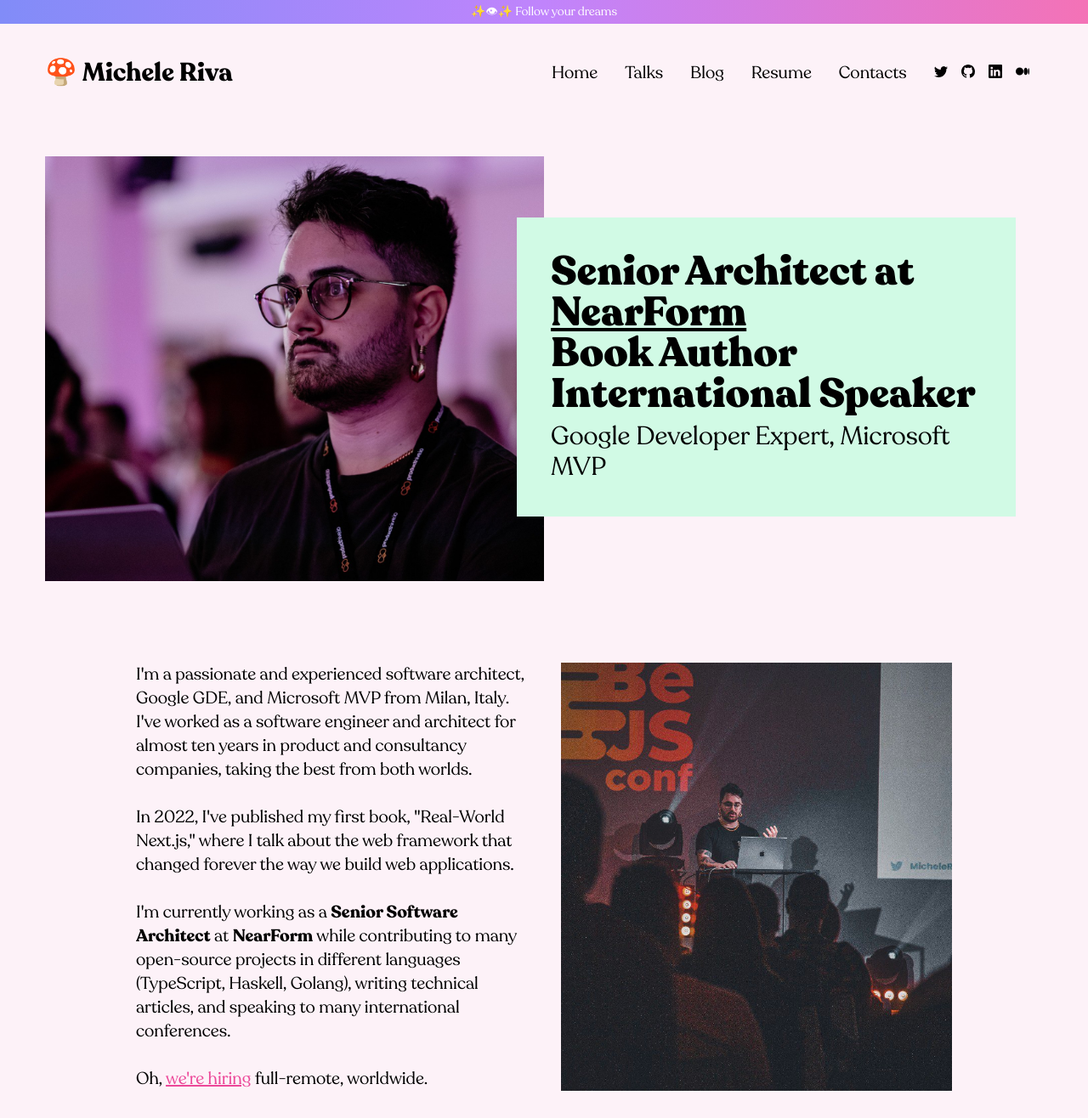
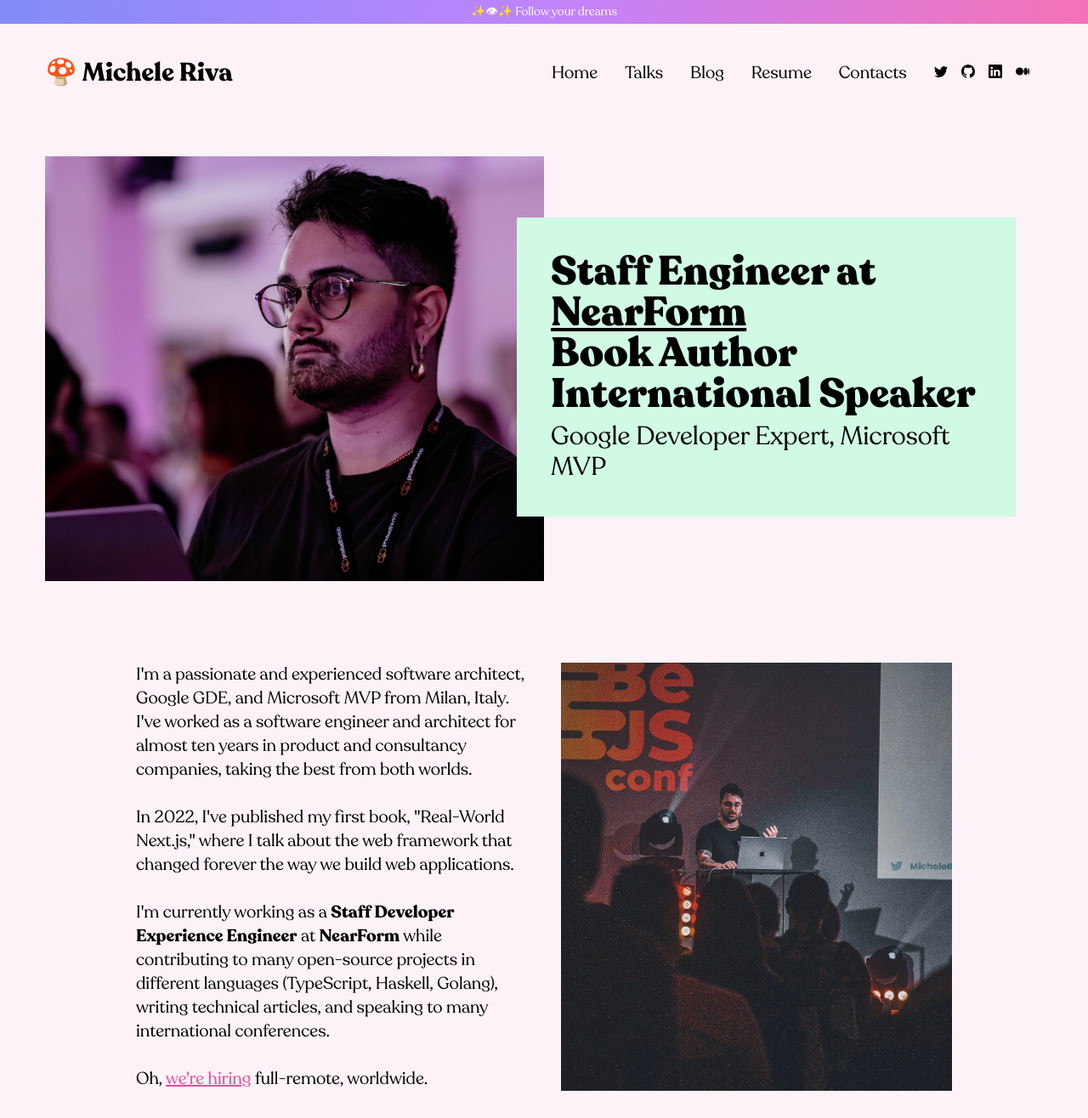
Before and after one commit to micheleriva/personal-website, a Next.js app: page / in a window 1280 px wide. Shown: the top 1316 px of the page at 85% size. Built offline with nearby package versions, Linux system fonts and the light colour scheme.

Commit message:
updates title

```diff
--- a/pages/index.jsx
+++ b/pages/index.jsx
@@ -22,7 +22,7 @@
           <div className="md:-translate-x-8 md:mt-28 h-full w-11/12 md:w-full m-auto md:m-0">
             <div className="-translate-y-10 md:-translate-x-0 bg-emerald-100 p-5 md:p-10">
               <h1 className="font-black text-2xl md:text-5xl">
-                Senior Architect at{" "}
+                Staff Engineer at{" "}
                 <a
                   href="https://nearform.com"
                   className="underline hover:text-pink-500"
@@ -55,7 +55,7 @@
             web applications.
             <br />
             <br />
-            I'm currently working as a <b>Senior Software Architect</b> at{" "}
+            I'm currently working as a <b>Staff Developer Experience Engineer</b> at{" "}
             <b>NearForm</b> while contributing to many open-source projects in
             different languages (TypeScript, Haskell, Golang), writing technical
             articles, and speaking to many international conferences. <br />
```
